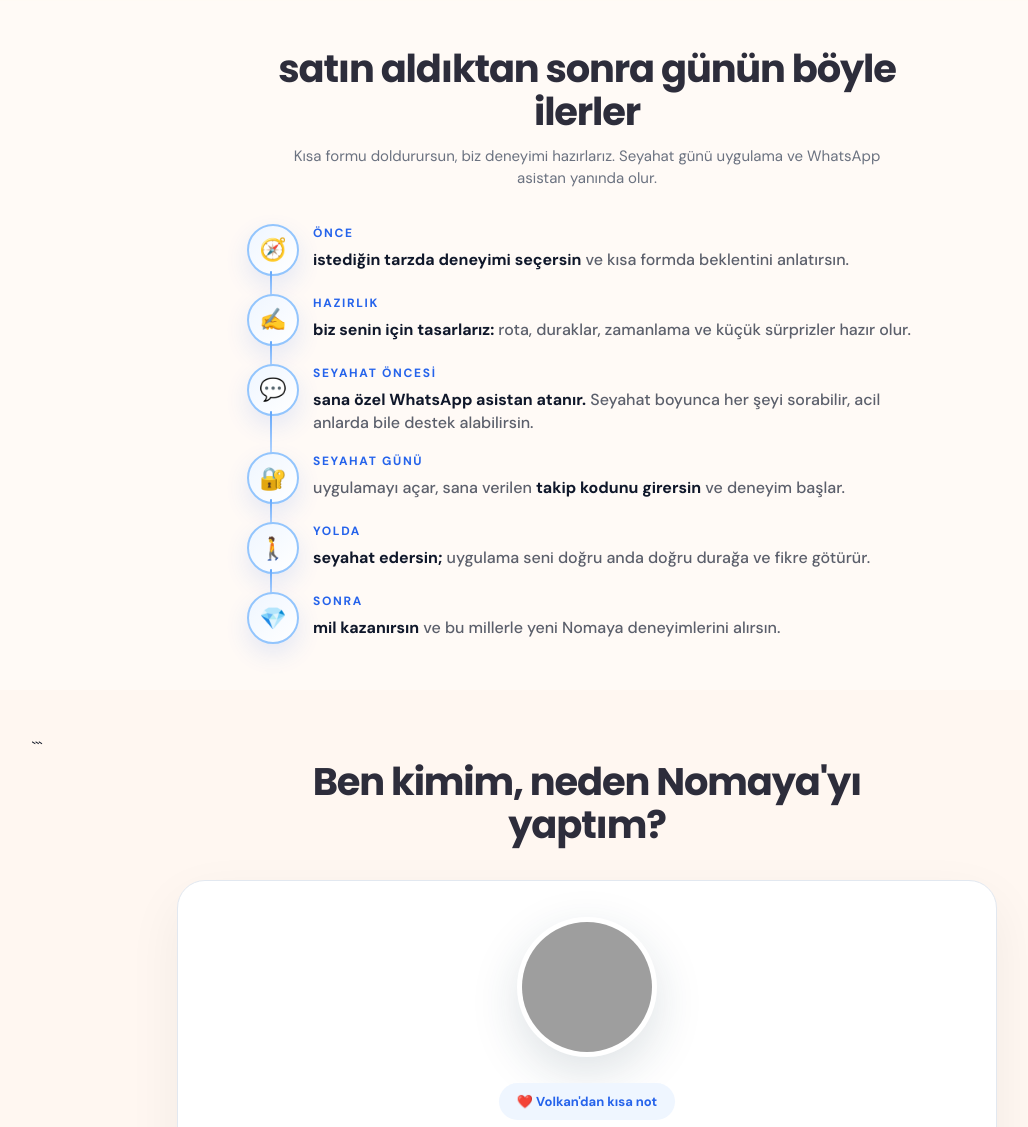
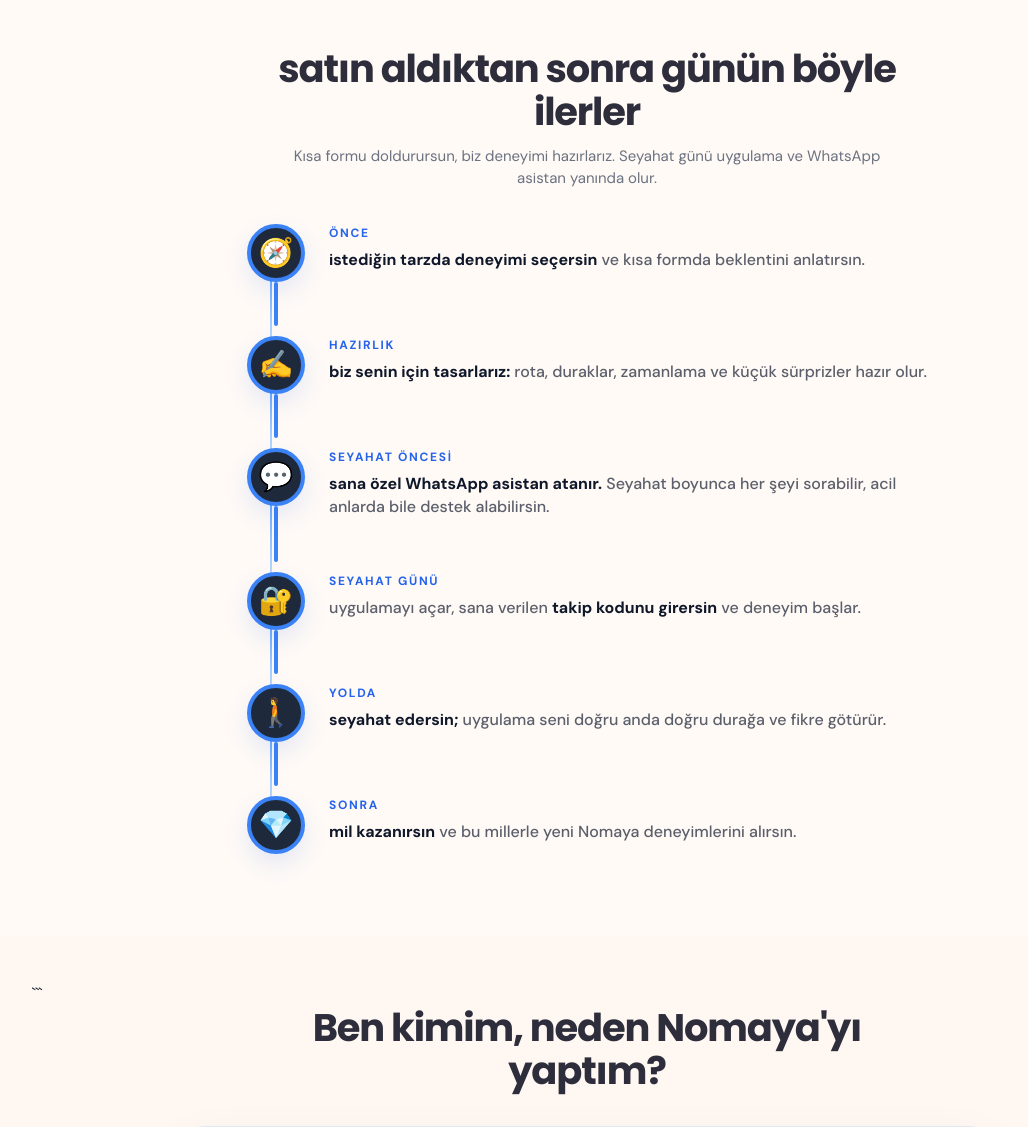
Before and after one commit to volkancyberframework-ux/nomaya, a Django app: page / in a window 1280 px wide. Shown: the part 1937-3064 px from the top of the page, without its empty margins (53-1081 px from the left). Run offline with Django 4.2, Linux system fonts and the light colour scheme; data that the repository does not hold is empty; some libraries are stand-ins or nearby versions; grey boxes are pictures that could not be loaded.

Commit message:
Improve 19  Nomaya landing page and journey flow

```diff
--- a/templates/index.html
+++ b/templates/index.html
@@ -860,6 +860,47 @@ font-size:13px;
     }
 
 }
+
+.nomaya-timeline-item{
+    position:relative;
+    display:flex;
+    gap:24px;
+    align-items:flex-start;
+    padding-bottom:36px;
+}
+
+.nomaya-bubble{
+    position:relative;
+    z-index:2;
+    width:58px;
+    min-width:58px;
+    height:58px;
+    border-radius:50%;
+    border:4px solid #3b82f6;
+    background:#1e293b;
+    display:flex;
+    align-items:center;
+    justify-content:center;
+    font-size:28px;
+}
+
+/* Çizgi */
+.nomaya-timeline-item::after{
+    content:"";
+    position:absolute;
+    left:27px;              /* Balonun tam ortası */
+    top:58px;               /* Balonun hemen altından başla */
+    bottom:-8px;            /* Sonraki balona kadar uzat */
+    width:4px;
+    background:#3b82f6;
+    border-radius:4px;
+}
+
+/* Son elemanda çizgi olmasın */
+.nomaya-timeline-item:last-child::after{
+    display:none;
+}
+
 </style>
 
 <main class="nomaya-page page-fade is-visible">
```
Also changed, not shown: static/assets/images/team/volkan.jpg (added).
